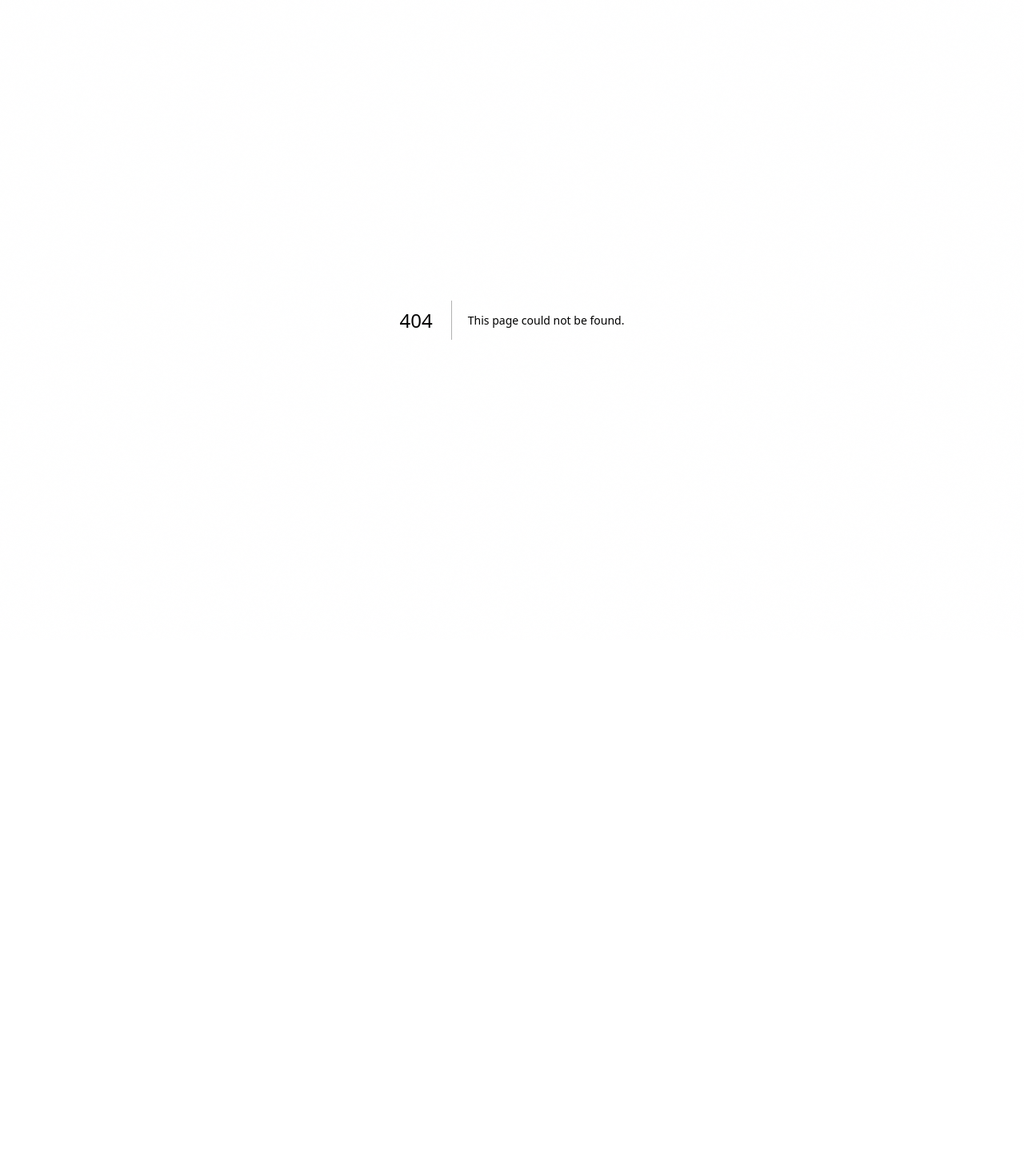
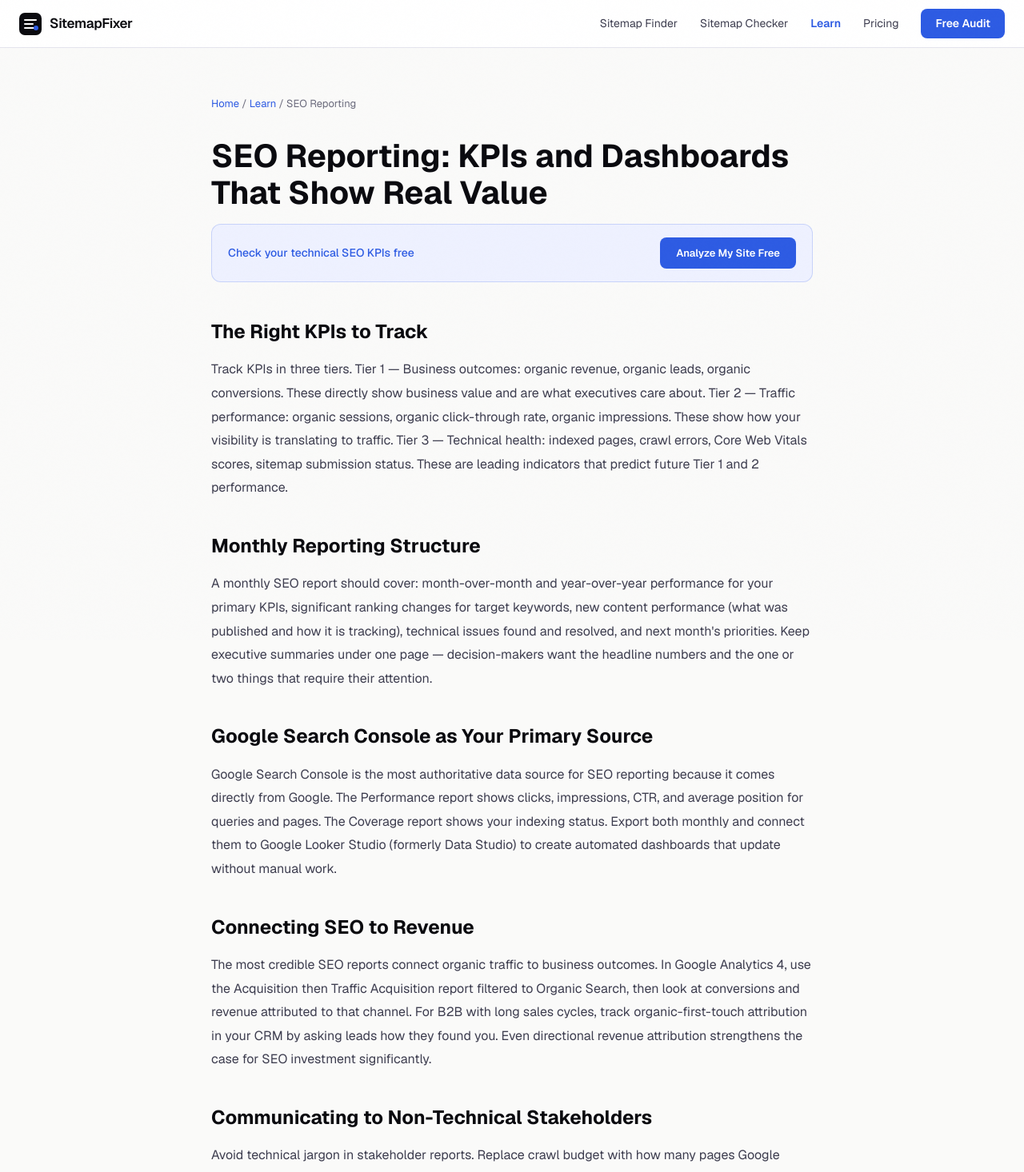
Before and after one commit to Watermelon-Coctail-Bar/sitemap-fixer, a Next.js app: page /learn/seo-reporting in a window 1280 px wide. Before the commit this address had no page. Shown: the top 1466 px of the page at 80% size. Before the commit the page ends 800 px from the top, so only its background shows below. Built offline with nearby package versions, Linux system fonts and the light colour scheme.

Commit message:
Create page.tsx

```diff
--- /dev/null
+++ b/src/app/learn/seo-reporting/page.tsx
@@ -0,0 +1,42 @@
+import type { Metadata } from 'next';
+export const metadata: Metadata = {
+  title: 'SEO Reporting: KPIs, Dashboards, and How to Report to Stakeholders | SitemapFixer',
+  description: "Good SEO reporting shows progress and business impact, not just traffic numbers. Here are the KPIs that matter, how to structure reports, and how to communicate SEO value.",
+  alternates: { canonical: 'https://sitemapfixer.com/learn/seo-reporting' },
+};
+const sections = [
+  { h: "The Right KPIs to Track", d: "Track KPIs in three tiers. Tier 1 — Business outcomes: organic revenue, organic leads, organic conversions. These directly show business value and are what executives care about. Tier 2 — Traffic performance: organic sessions, organic click-through rate, organic impressions. These show how your visibility is translating to traffic. Tier 3 — Technical health: indexed pages, crawl errors, Core Web Vitals scores, sitemap submission status. These are leading indicators that predict future Tier 1 and 2 performance." },
+  { h: "Monthly Reporting Structure", d: "A monthly SEO report should cover: month-over-month and year-over-year performance for your primary KPIs, significant ranking changes for target keywords, new content performance (what was published and how it is tracking), technical issues found and resolved, and next month's priorities. Keep executive summaries under one page — decision-makers want the headline numbers and the one or two things that require their attention." },
+  { h: "Google Search Console as Your Primary Source", d: "Google Search Console is the most authoritative data source for SEO reporting because it comes directly from Google. The Performance report shows clicks, impressions, CTR, and average position for queries and pages. The Coverage report shows your indexing status. Export both monthly and connect them to Google Looker Studio (formerly Data Studio) to create automated dashboards that update without manual work." },
+  { h: "Connecting SEO to Revenue", d: "The most credible SEO reports connect organic traffic to business outcomes. In Google Analytics 4, use the Acquisition then Traffic Acquisition report filtered to Organic Search, then look at conversions and revenue attributed to that channel. For B2B with long sales cycles, track organic-first-touch attribution in your CRM by asking leads how they found you. Even directional revenue attribution strengthens the case for SEO investment significantly." },
+  { h: "Communicating to Non-Technical Stakeholders", d: "Avoid technical jargon in stakeholder reports. Replace crawl budget with how many pages Google visits per day. Replace Core Web Vitals with page load experience scores. Replace canonical tags with duplicate page management. Lead with the business impact — organic traffic generated X leads this month, up Y percent — before explaining the technical work that drove it. Include a simple one-line explanation of what each metric means the first time you introduce it." },
+];
+export default function Page() {
+  return (
+    <div style={{ maxWidth: 800, margin: '0 auto', padding: '60px 24px' }}>
+      <nav style={{ fontSize: 13, color: '#6b6b7d', marginBottom: 32 }}>
+        <a href="/" style={{ color: '#2d5be3', textDecoration: 'none' }}>Home</a>{' / '}
+        <a href="/learn" style={{ color: '#2d5be3', textDecoration: 'none' }}>Learn</a>{' / '}
+        <span>SEO Reporting</span>
+      </nav>
+      <h1 style={{ fontSize: 40, fontWeight: 700, color: '#0a0a0f', marginBottom: 16, lineHeight: 1.15 }}>SEO Reporting: KPIs and Dashboards That Show Real Value</h1>
+      <div style={{ background: '#eef1ff', border: '1px solid rgba(45,91,227,0.2)', borderRadius: 12, padding: '16px 20px', marginBottom: 40, display: 'flex', alignItems: 'center', justifyContent: 'space-between', gap: 16 }}>
+        <span style={{ fontSize: 14, color: '#2d5be3', fontWeight: 500 }}>Check your technical SEO KPIs free</span>
+        <a href="/" style={{ background: '#2d5be3', color: 'white', padding: '10px 20px', borderRadius: 8, textDecoration: 'none', fontWeight: 600, fontSize: 13 }}>Analyze My Site Free</a>
+      </div>
+      <div style={{ fontSize: 16, color: '#3d3d4f', lineHeight: 1.85 }}>
+        {sections.map(({ h, d }) => (
+          <div key={h} style={{ marginBottom: 36 }}>
+            <h2 style={{ fontSize: 24, fontWeight: 700, color: '#0a0a0f', marginBottom: 10 }}>{h}</h2>
+            <p style={{ margin: 0 }}>{d}</p>
+          </div>
+        ))}
+      </div>
+      <div style={{ background: '#0a0a0f', borderRadius: 12, padding: '32px', textAlign: 'center', marginTop: 56 }}>
+        <div style={{ fontSize: 20, fontWeight: 700, color: 'white', marginBottom: 8 }}>Start with your technical SEO baseline</div>
+        <div style={{ color: '#9999aa', marginBottom: 20, fontSize: 14 }}>Free sitemap and indexing analysis in 60 seconds</div>
+        <a href="/" style={{ background: 'white', color: '#0a0a0f', padding: '14px 28px', borderRadius: 8, textDecoration: 'none', fontWeight: 700 }}>Analyze My Site Free</a>
+      </div>
+    </div>
+  );
+}
```
